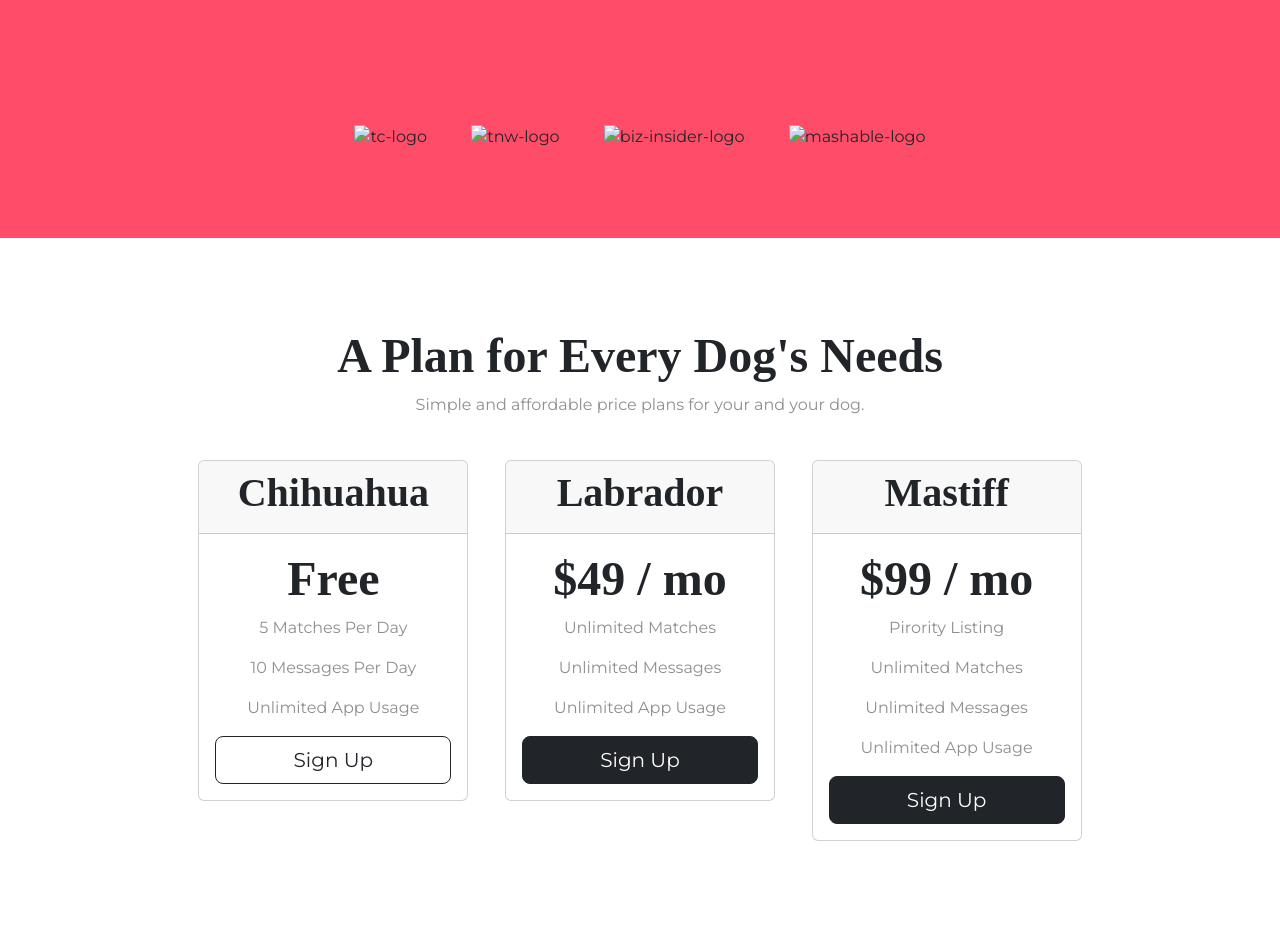
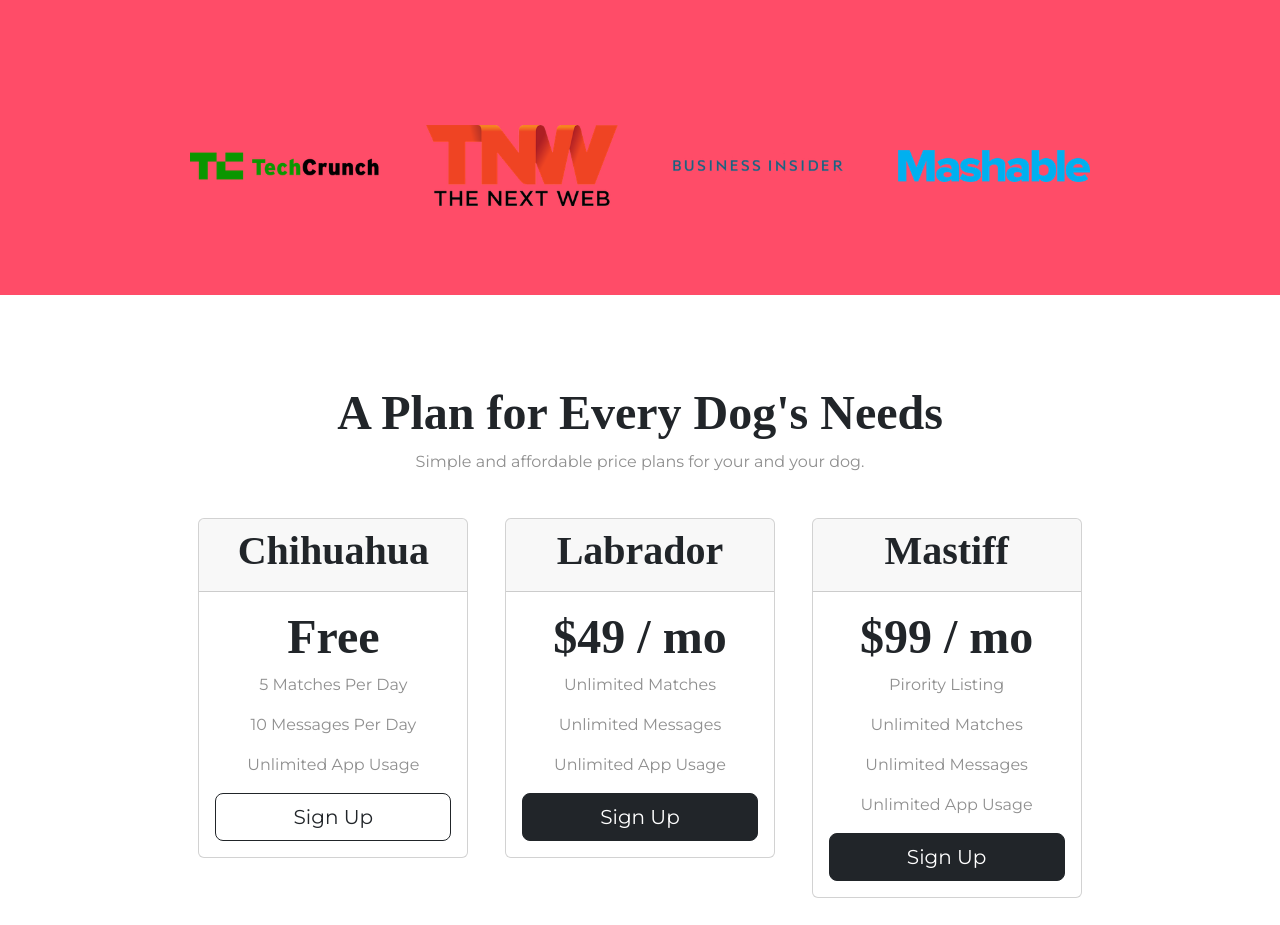
Before and after one commit to abhirathour/DOGSTER, a plain HTML site: page index.html in a window 1280 px wide. Shown: the part 1340-2265 px from the top of the page. Drawn offline with nearby package versions, Linux system fonts and the light colour scheme; files that its build step writes are made by us from their sources; files whose address does not match are found by name; a web font is replaced by a local one.

Commit message:
Update index.html

```diff
--- a/index.html
+++ b/index.html
@@ -15,7 +15,7 @@
       integrity="sha384-GLhlTQ8iRABdZLl6O3oVMWSktQOp6b7In1Zl3/Jr59b6EGGoI1aFkw7cmDA6j6gD"
       crossorigin="anonymous"
     />
-    <link rel="stylesheet" href="css/styles.css" />
+    <link rel="stylesheet" href="styles.css" />
     <script
       src="https://kit.fontawesome.com/033d51a61c.js"
       crossorigin="anonymous"
@@ -170,14 +170,14 @@
     <!-- Press -->
 
     <section id="press">
-      <img class="press-logo" src="images/techcrunch.png" alt="tc-logo" />
-      <img class="press-logo" src="images/tnw.png" alt="tnw-logo" />
+      <img class="press-logo" src="techcrunch.png" alt="tc-logo" />
+      <img class="press-logo" src="tnw.png" alt="tnw-logo" />
       <img
         class="press-logo"
-        src="images/bizinsider.png"
+        src="bizinsider.png"
         alt="biz-insider-logo"
       />
-      <img class="press-logo" src="images/mashable.png" alt="mashable-logo" />
+      <img class="press-logo" src="mashable.png" alt="mashable-logo" />
     </section>
 
     <!-- Pricing -->
```
